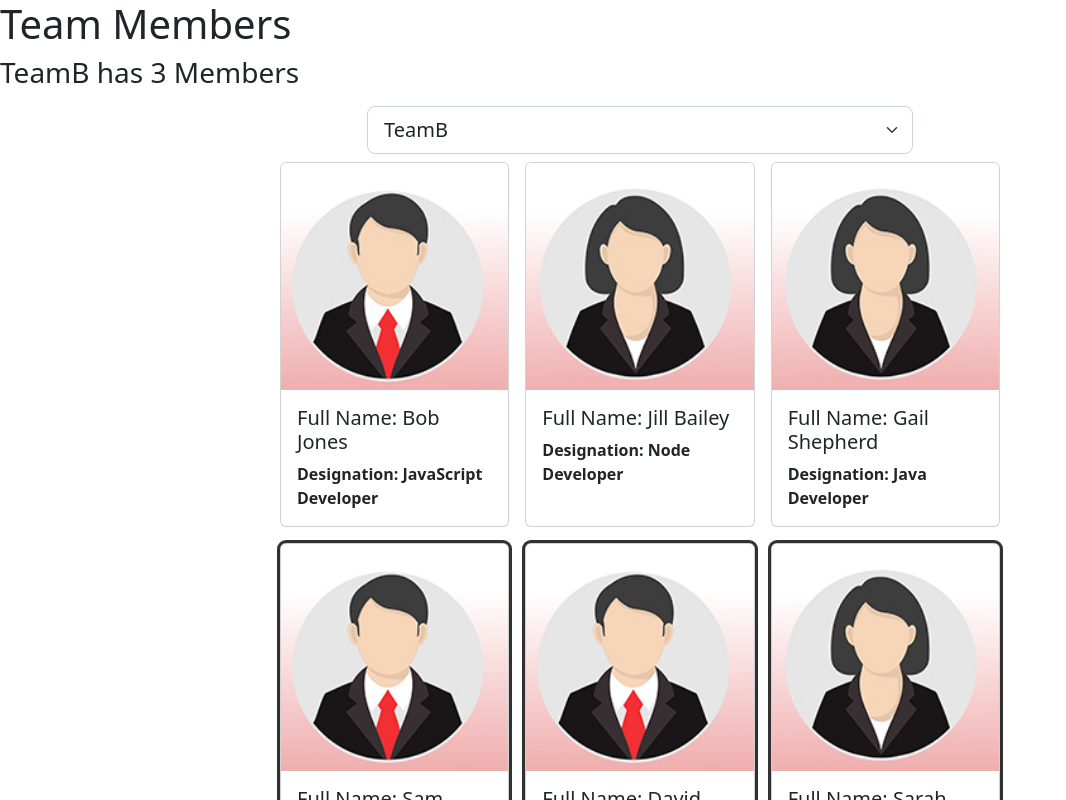
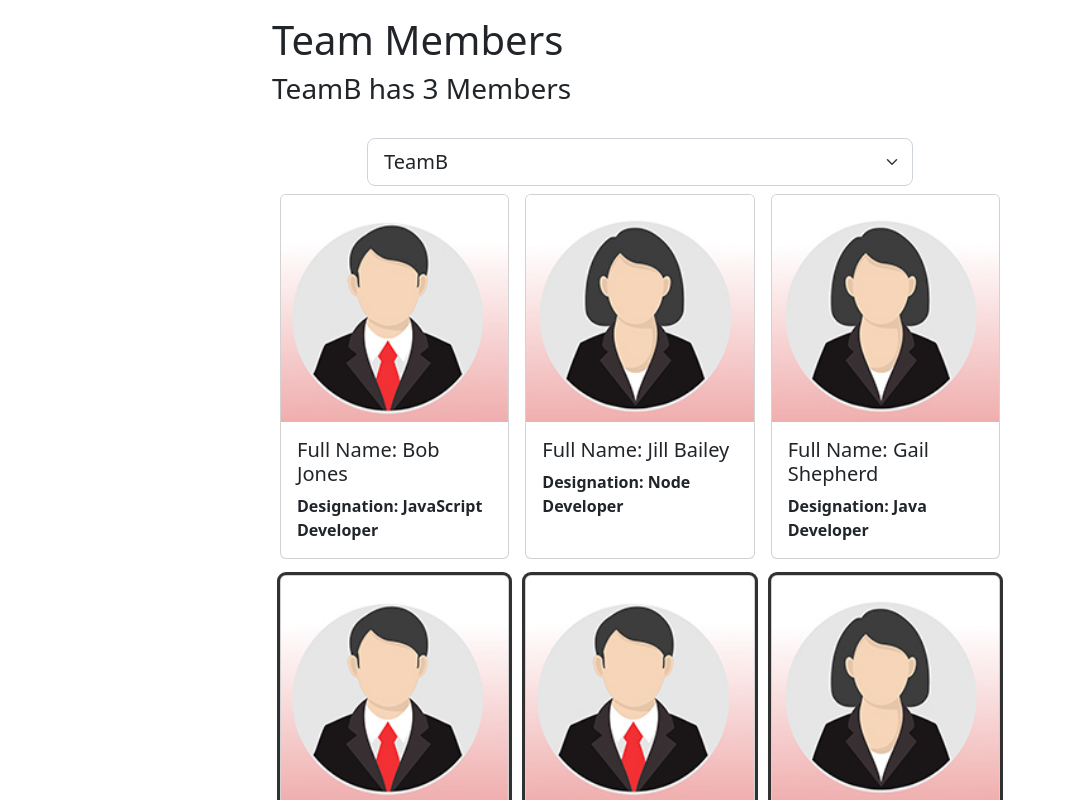
Before and after one commit to abnercabrera28/team-members, a React (Create React App) app: page / in a window 1280 px wide. Shown: the top 800 px of the page, without its empty margins (0-1066 px from the left). Built offline with nearby package versions, Linux system fonts and the light colour scheme.

Commit message:
add bootstrap styles for divisions

```diff
--- a/src/Header.js
+++ b/src/Header.js
@@ -2,9 +2,13 @@
 
 const Header = ({selectedTeam, teamMemberCount}) => {
   return (
-    <header>
-      <h1>Team Members</h1>
-      <h3>{selectedTeam} has {teamMemberCount} Members</h3>
+    <header className='container'>
+      <div className='row justify-content-center mt-3 mb-4'>
+        <div className='col-8'>
+          <h1>Team Members</h1>
+          <h3>{selectedTeam} has {teamMemberCount} Members</h3>
+        </div>
+      </div>
     </header>
   )
 }
```
